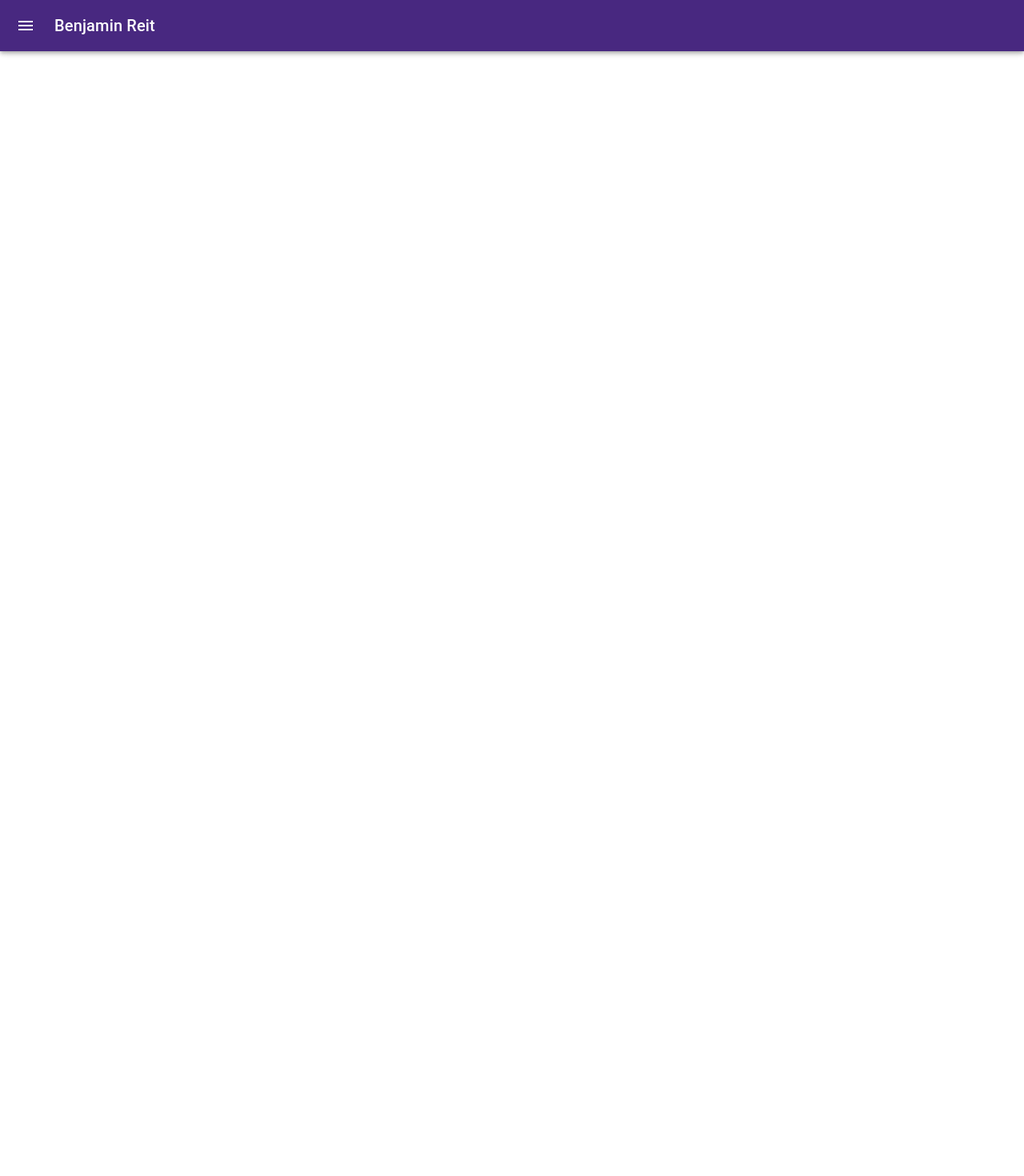
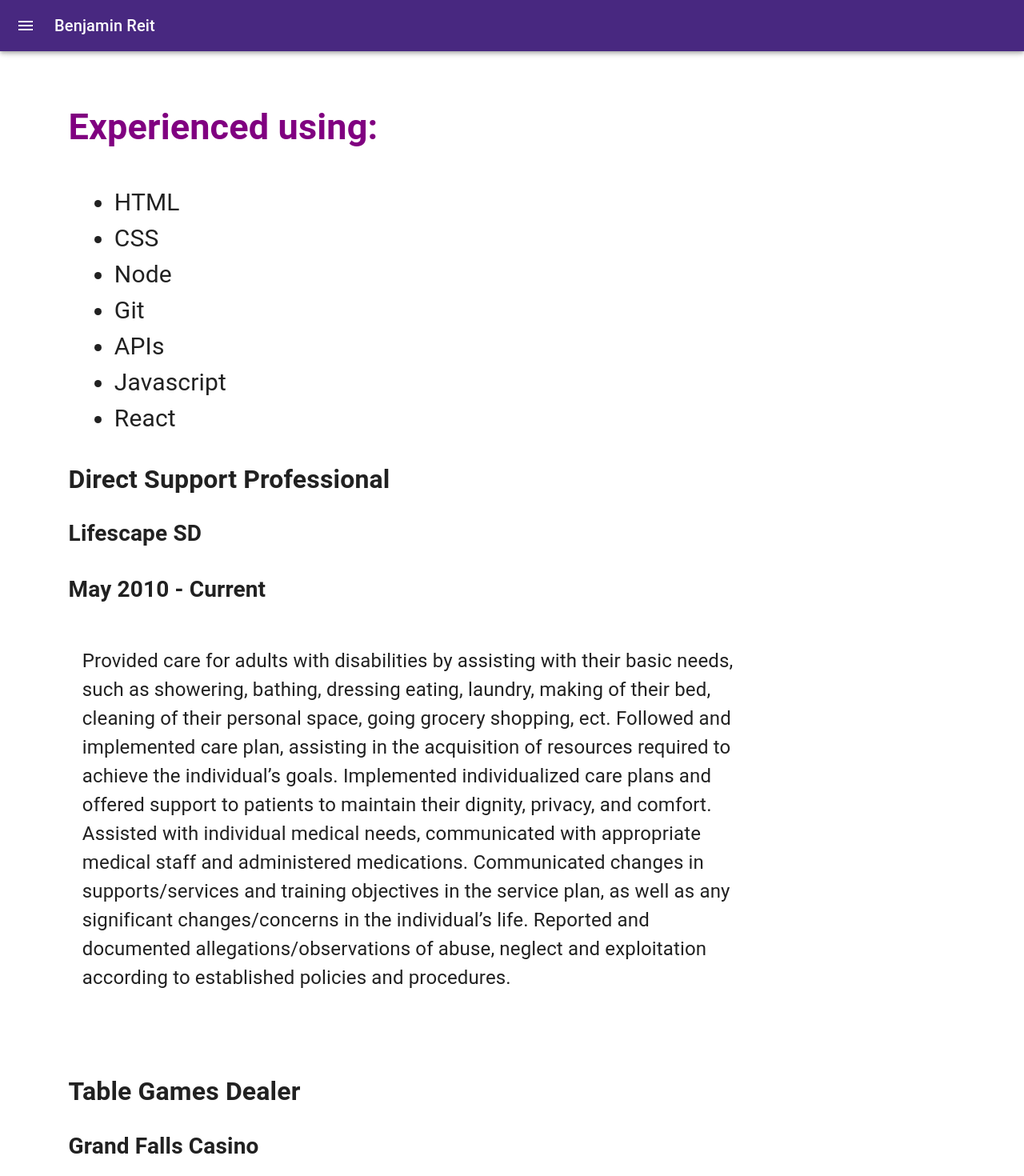
Before and after one commit to Val-code-1/resumemui, a React (Create React App) app: page /history in a window 1280 px wide. Before the commit this address had no page. Shown: the top 1470 px of the page at 80% size. Before the commit the page ends 800 px from the top, so only its background shows below. Built offline with nearby package versions, Linux system fonts and the light colour scheme.

Commit message:
Added the other pages I had from my last site into this one and set the routes

```diff
--- a/src/App.js
+++ b/src/App.js
@@ -1,6 +1,9 @@
 import { BrowserRouter as Router, Route, Routes } from "react-router-dom";
 import Home from "./screens/Home/Home";
+import History from "./screens/History/History";
 import Portfolio from "./screens/Portfolio/Portfolio";
+import About from "./screens/About/About";
+import Contact from "./screens/Contact/Contact";
 import "./App.css";
 import PersistentDrawerLeft from "./screens/MUI/PersistentLeftDrawer";
 
@@ -8,7 +11,10 @@ function App() {
   const pageContent = (
     <Routes>
       <Route path="/" element={<Home />} />
+      <Route path="history" element={<History />} />
       <Route path="portfolio" element={<Portfolio />} />
+      <Route path="about" element={<About />} />
+      <Route path="contact" element={<Contact />} />
     </Routes>
   );
   return (
--- /dev/null
+++ b/src/screens/About/About.js
@@ -0,0 +1,37 @@
+import { Box, Container, Paper, Typography } from "@mui/material";
+
+export default function About() {
+  return (
+    <Box
+      sx={{
+        display: "flex",
+        flexWrap: "wrap",
+        justifyContent: "center",
+        "& > :not(style)": {
+          m: 1,
+          width: 645,
+          height: 850,
+        },
+      }}
+    >
+      <Paper elevation={3}>
+        <br />
+        <Container>
+          <Typography>
+            Hello there, I'm Benjamin Reit from Sioux Falls, South Dakota. I've lived here
+            my entire life. I've spent the last decade working for a wonderful company
+            Lifescape. I picked up coding February 2021 when my friends who had been doing
+            it for some time talked me into starting.
+          </Typography>
+          <Typography>
+            I've always enjoyed computer games and figuring out how things work. It has
+            served me very well programming. I've been an avid player of Magic the
+            Gathering for the last 15 years and until they changed the Judge program I was
+            an official judge for the game. If you are familiar with the game you'll know
+            the rule set can be as complex as programming is sometimes.
+          </Typography>
+        </Container>
+      </Paper>
+    </Box>
+  );
+}
--- /dev/null
+++ b/src/screens/Contact/Contact.js
@@ -0,0 +1,5 @@
+import { Box } from "@mui/material";
+
+export default function Contact() {
+  return <Box>This is the Contact page</Box>;
+}
--- /dev/null
+++ b/src/screens/History/History.css
@@ -0,0 +1,11 @@
+#programs {
+  margin-left: 5%;
+  margin-right: 25%;
+  font-size: 30px;
+}
+.heading {
+  color: purple;
+}
+.list {
+  margin-left: 2%;
+}
--- /dev/null
+++ b/src/screens/History/History.js
@@ -0,0 +1,47 @@
+import React from "react";
+import Job from "./components/Job";
+import "./History.css";
+
+const History = () => {
+  return (
+    <div>
+      <div id="programs">
+        <h2 className="heading">Experienced using:</h2>
+        <ul className="list">
+          <li>HTML</li>
+          <li>CSS</li>
+          <li>Node</li>
+          <li>Git</li>
+          <li>APIs</li>
+          <li>Javascript</li>
+          <li>React</li>
+        </ul>
+      </div>
+      <Job
+        title="Direct Support Professional"
+        company="Lifescape SD"
+        date="May 2010 - Current"
+        description="Provided care for adults with disabilities by assisting with their basic needs, such as showering, bathing, dressing eating, laundry, making of their bed, cleaning of their personal space, going grocery shopping, ect.
+        Followed and implemented care plan, assisting in the acquisition of resources required to achieve the individual’s goals. Implemented individualized care plans and offered support to patients to maintain their dignity, privacy, and comfort.
+        Assisted with individual medical needs, communicated with appropriate medical staff and administered medications.
+        Communicated changes in supports/services and training objectives in the service plan, as well as any significant changes/concerns in the individual’s life.
+        Reported and documented allegations/observations of abuse, neglect and exploitation according to established policies and procedures."
+      />
+      <Job
+        title="Table Games Dealer"
+        company="Grand Falls Casino"
+        date="December 2019 - March 2020"
+        description="Performed the assigned game as per company policy and procedures. Responsible for providing exceptional guest service and enjoyment for all patrons. Accurate application of math and using critical thinking skills to keep games running smoothly.
+        Made payoffs and handled other customer table actions."
+      />
+      <Job
+        title="Store Manager"
+        company="Dragon's Den"
+        date="2013-2014"
+        description="Responsible for store including product management, cleaning, opening, and closing. Took pride in helping customers find what they were looking for even if we didn't have it immediately on hand. Trusted with store keys and hundreds of thousands of dollars in product."
+      />
+    </div>
+  );
+};
+
+export default History;
--- /dev/null
+++ b/src/screens/History/components/Job.css
@@ -0,0 +1,19 @@
+.job {
+  margin-right: 25%;
+  margin-left: 5%;
+}
+.title {
+  font-size: 32px;
+}
+.company {
+  margin-left: 0%;
+  font-size: 28px;
+}
+.date {
+  margin-left: 0%;
+  font-size: 28px;
+}
+.description {
+  margin: 50px 0px 100px 2%;
+  font-size: 24px;
+}
--- /dev/null
+++ b/src/screens/History/components/Job.js
@@ -0,0 +1,14 @@
+import React from "react";
+import "./Job.css";
+const Job = ({ title, company, date, description }) => {
+  return (
+    <div className="job">
+      <h1 className="title">{title}</h1>
+      <h2 className="company">{company}</h2>
+      <h3 className="date">{date}</h3>
+      <p className="description">{description}</p>
+    </div>
+  );
+};
+
+export default Job;
--- a/src/screens/MUI/PersistentLeftDrawer.js
+++ b/src/screens/MUI/PersistentLeftDrawer.js
@@ -16,7 +16,10 @@ import ListItem from "@mui/material/ListItem";
 import ListItemIcon from "@mui/material/ListItemIcon";
 import ListItemText from "@mui/material/ListItemText";
 import HomeIcon from "@mui/icons-material/Home";
+import ListAltIcon from "@mui/icons-material/ListAlt";
 import FolderSpecialIcon from "@mui/icons-material/FolderSpecial";
+import PersonIcon from "@mui/icons-material/Person";
+import ContactMailIcon from "@mui/icons-material/ContactMail";
 import "./PersistentLeftDrawer.css";
 
 import { createTheme, ThemeProvider } from "@mui/material/styles";
@@ -142,6 +145,14 @@ export default function PersistentDrawerLeft({ pageContent }) {
                 <ListItemText primary="Home" id="homeLink" />
               </ListItem>
             </Link>
+            <Link className="link" to="history">
+              <ListItem button key="History">
+                <ListItemIcon>
+                  <ListAltIcon />
+                </ListItemIcon>
+                <ListItemText primary="History" id="historyLink" />
+              </ListItem>
+            </Link>
             <Link className="link" to="portfolio">
               <ListItem button key="Portfolio">
                 <ListItemIcon>
@@ -150,15 +161,25 @@ export default function PersistentDrawerLeft({ pageContent }) {
                 <ListItemText primary="Portfolio" id="portfolioLink" />
               </ListItem>
             </Link>
+            <Link className="link" to="about">
+              <ListItem button key="About">
+                <ListItemIcon>
+                  <PersonIcon />
+                </ListItemIcon>
+                <ListItemText primary="About" id="aboutLink" />
+              </ListItem>
+            </Link>
           </List>
           <Divider />
           <List>
-            <ListItem button key="Something">
-              <ListItemIcon>
-                <HomeIcon />
-              </ListItemIcon>
-              <ListItemText primary="Something" />
-            </ListItem>
+            <Link className="link" to="contact">
+              <ListItem button key="Contact">
+                <ListItemIcon>
+                  <ContactMailIcon />
+                </ListItemIcon>
+                <ListItemText primary="Contact" id="contactLink" />
+              </ListItem>
+            </Link>
           </List>
         </Drawer>
         <Main open={open}>
--- a/src/screens/Portfolio/Portfolio.js
+++ b/src/screens/Portfolio/Portfolio.js
@@ -1,11 +1,10 @@
-import { Grid } from "@mui/material";
-import { Box } from "@mui/system";
+import { Box, Grid } from "@mui/material";
 import Diviner from "./Projects/Diviner";
 
 export default function Portfolio() {
   return (
     <Box>
-      <Grid container spacing={12} columns={2} rows={2} justifyContent="space-evenly">
+      <Grid container spacing={12} columns={2} rows={2} justifyContent="center">
         <Grid item m={12}>
           <Diviner />
         </Grid>
```
Also changed, not shown: 1 other file (tests, documents, lock files or other folders).
